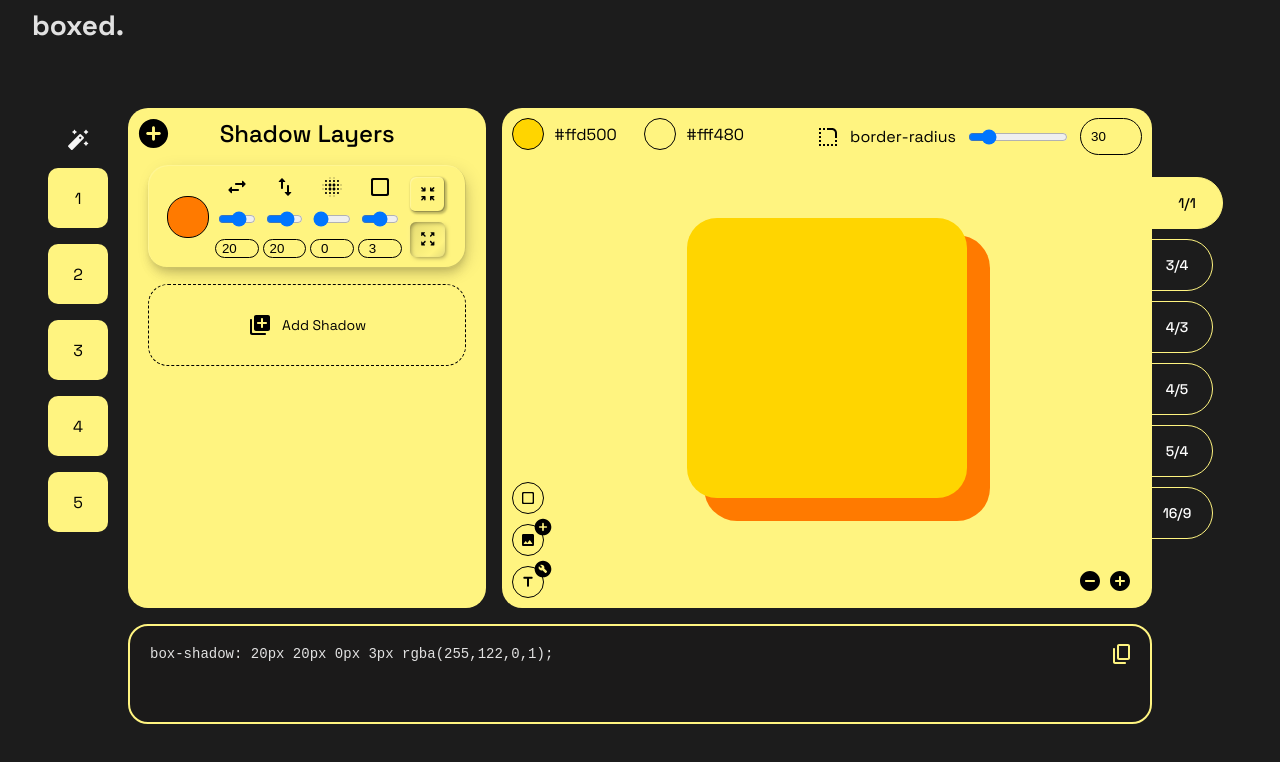
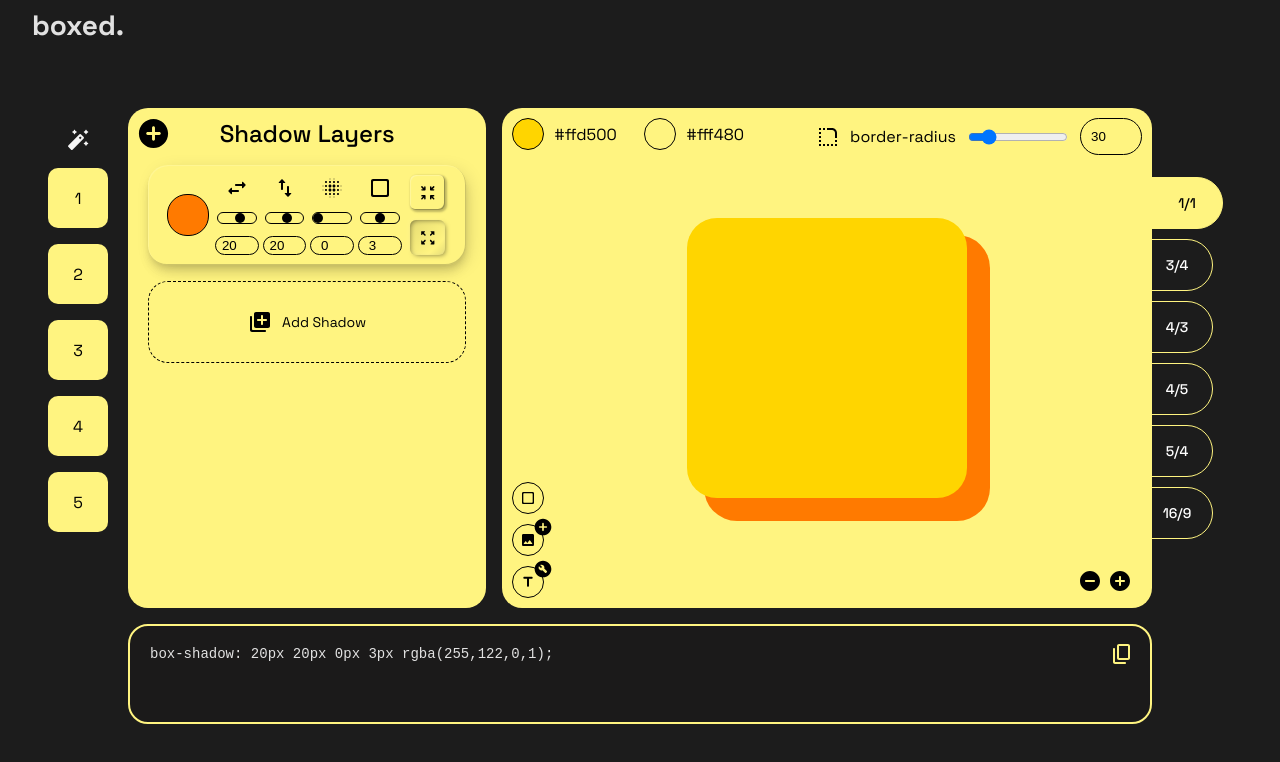
Before and after one commit to RyanMilbourne/boxed, a React (Vite) app: page / in a window 1280 px wide. Shown: the top 762 px of the page. Built offline with nearby package versions, Linux system fonts and the light colour scheme.

Commit message:
overwrite default range styling

```diff
--- a/src/components/Box/Controls/Controls.jsx
+++ b/src/components/Box/Controls/Controls.jsx
@@ -161,6 +161,10 @@
           max="100"
           value={shadow.xPosition}
           onChange={handleXPosition}
+          style={{
+            border: `1px solid ${textColor}`,
+            "--thumb-bg-color": textColor,
+          }}
         />
         <input
           className="xybs-input"
@@ -181,6 +185,10 @@
           max="100"
           value={shadow.yPosition}
           onChange={handleYPosition}
+          style={{
+            border: `1px solid ${textColor}`,
+            "--thumb-bg-color": textColor,
+          }}
         />
         <input
           className="xybs-input"
@@ -201,6 +209,10 @@
           max="100"
           value={shadow.blurValue}
           onChange={handleBlurChange}
+          style={{
+            border: `1px solid ${textColor}`,
+            "--thumb-bg-color": textColor,
+          }}
         />
         <input
           className="xybs-input"
@@ -221,6 +233,10 @@
           max="100"
           value={shadow.spreadValue}
           onChange={handleSpreadChange}
+          style={{
+            border: `1px solid ${textColor}`,
+            "--thumb-bg-color": textColor,
+          }}
         />
         <input
           className="xybs-input"
--- a/src/components/Box/Controls/ControlsStyles.scss
+++ b/src/components/Box/Controls/ControlsStyles.scss
@@ -78,6 +78,25 @@
   color: inherit;
   border-radius: 20px;
   text-align: center;
+  -webkit-appearance: none;
+  --thumb-bg-color: #fff;
+}
+
+.xybs-input::-webkit-slider-runnable-track {
+  width: 100%;
+  height: 10px;
+  cursor: pointer;
+  background: transparent;
+  border-radius: 5px;
+}
+
+.xybs-input::-webkit-slider-thumb {
+  -webkit-appearance: none;
+  height: 10px;
+  width: 10px;
+  border-radius: 50%;
+  background: var(--thumb-bg-color);
+  cursor: pointer;
 }
 
 .rgba-input {
```
